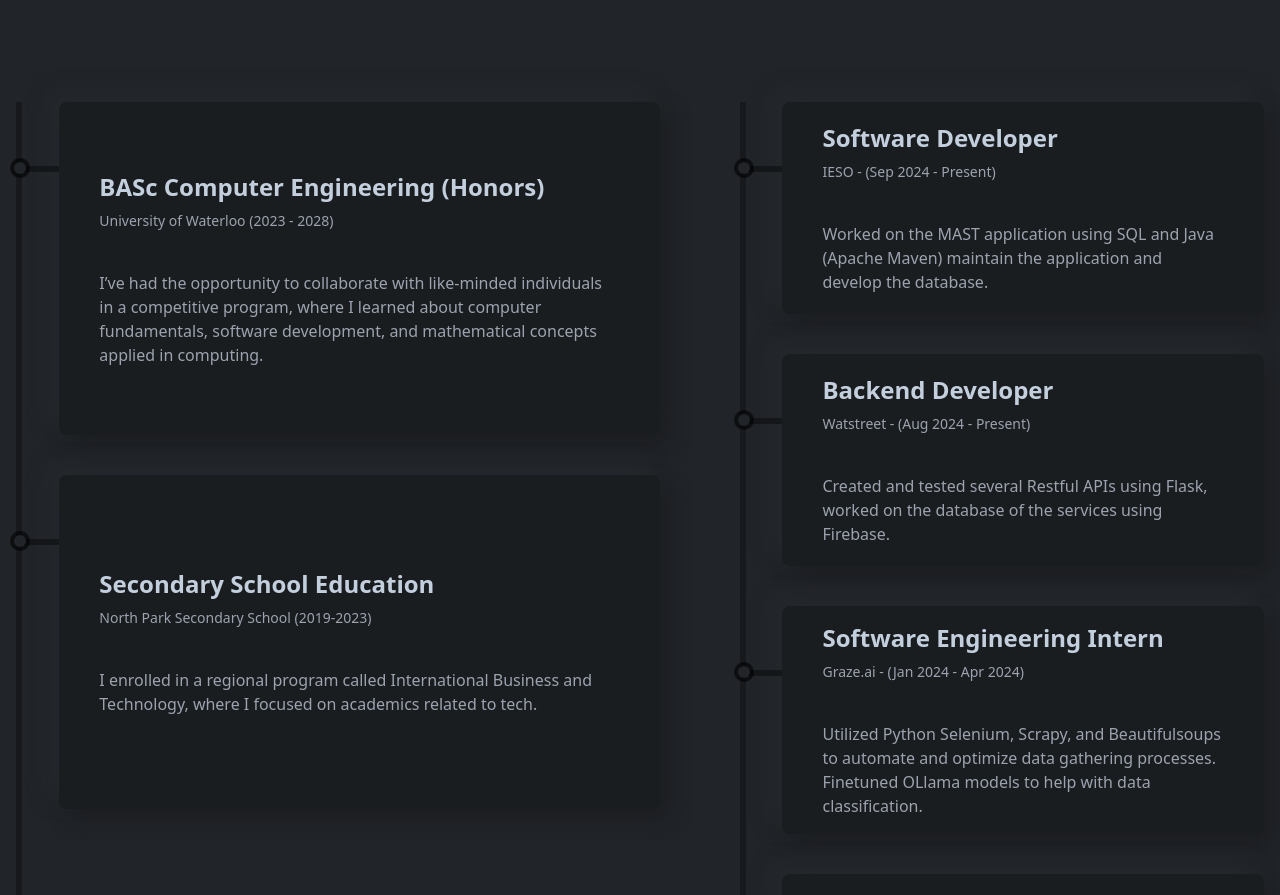
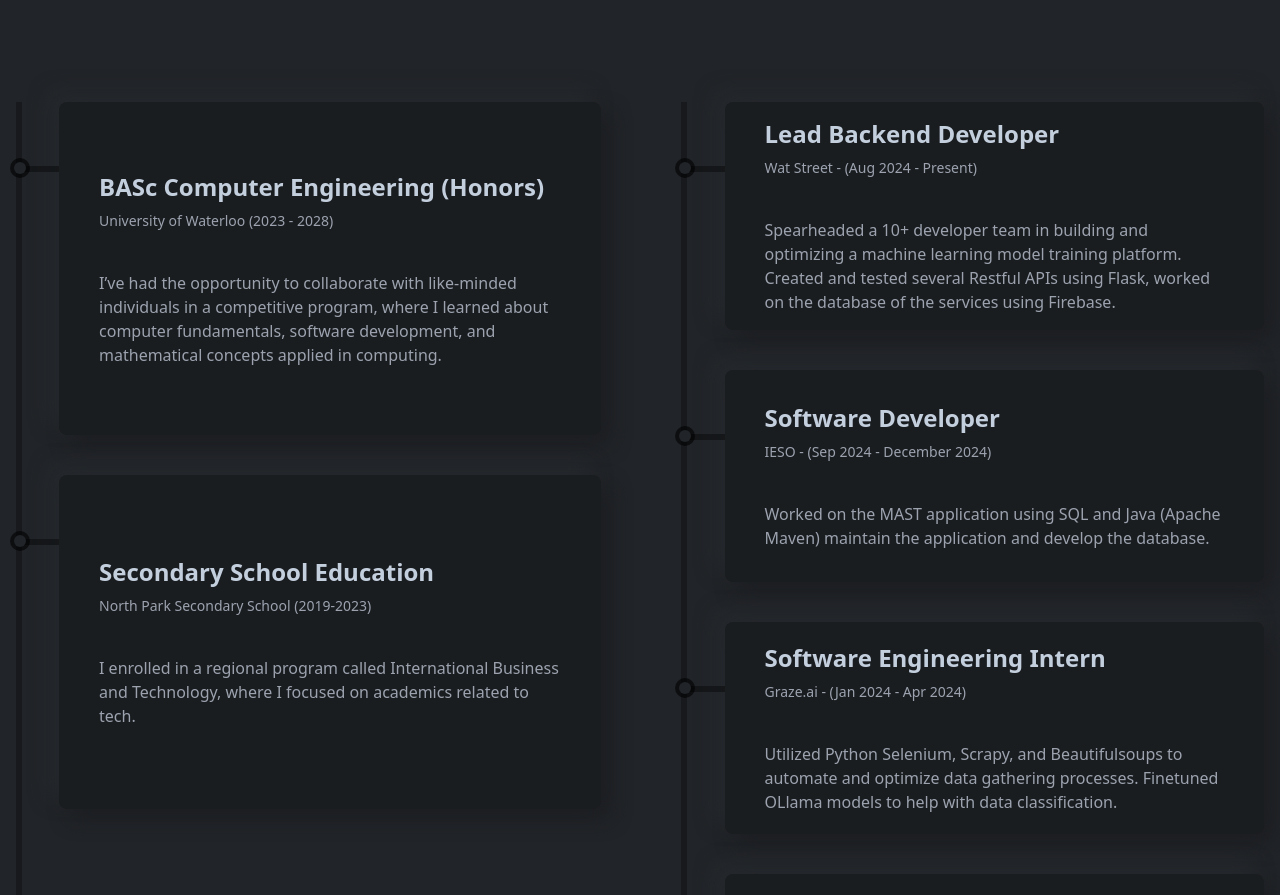
Before and after one commit to JayPrograms/Jay-Portfolio, a React (Create React App) app: page / in a window 1280 px wide. Shown: the part 3677-4572 px from the top of the page. Built offline with nearby package versions, Linux system fonts and the light colour scheme.

Commit message:
Updated Work History Jan 22 2025

```diff
--- a/src/components/resume/Education.js
+++ b/src/components/resume/Education.js
@@ -34,15 +34,16 @@ const Education = () => {
         </div>
         <div className="mt-6 lgl:mt-14 w-full h-[1000px] border-l-[6px] border-l-black border-opacity-30 flex flex-col gap-10">
           <ResumeCard
+            title="Lead Backend Developer"
+            subTitle="Wat Street - (Aug 2024 - Present)"
+            des="Spearheaded a 10+ developer team in building and optimizing a machine learning model training platform. Created and tested several Restful APIs using Flask, worked on the database of the services using Firebase."
+          />
+          <ResumeCard
             title="Software Developer"
-            subTitle="IESO - (Sep 2024 - Present)"
+            subTitle="IESO - (Sep 2024 - December 2024)"
             des="Worked on the MAST application using SQL and Java (Apache Maven) maintain the application and develop the database."
           />
-          <ResumeCard
-            title="Backend Developer"
-            subTitle="Watstreet - (Aug 2024 - Present)"
-            des="Created and tested several Restful APIs using Flask, worked on the database of the services using Firebase."
-          />
+
           <ResumeCard
             title="Software Engineering Intern"
             subTitle="Graze.ai - (Jan 2024 - Apr 2024)"
```
